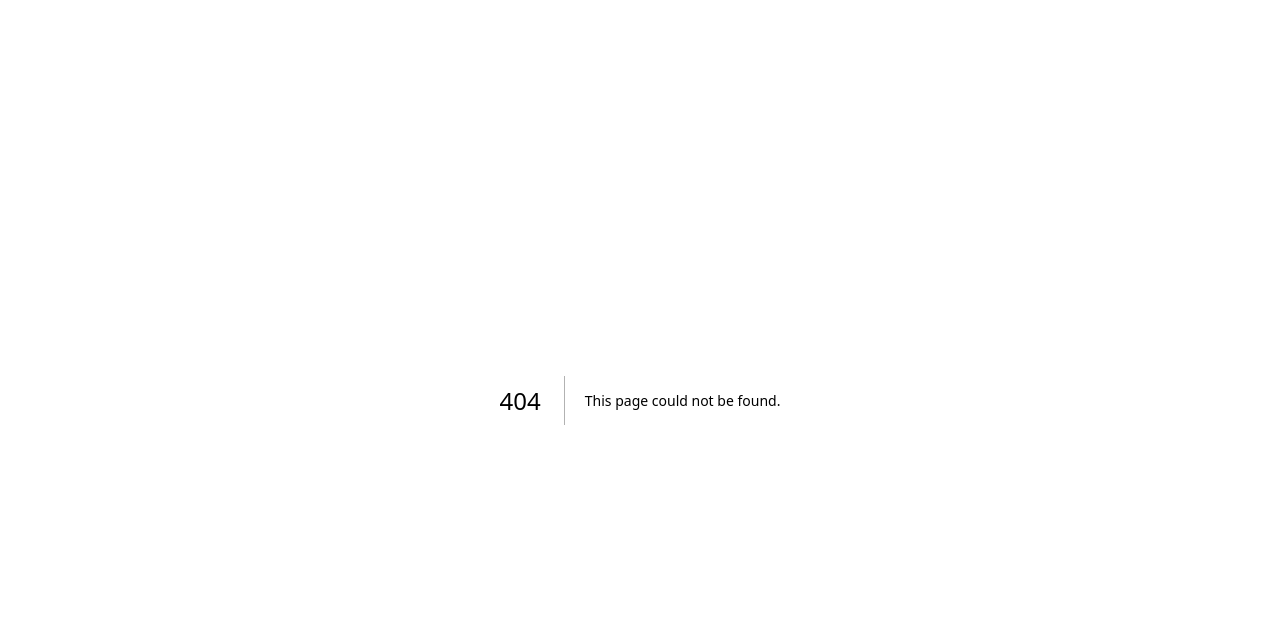
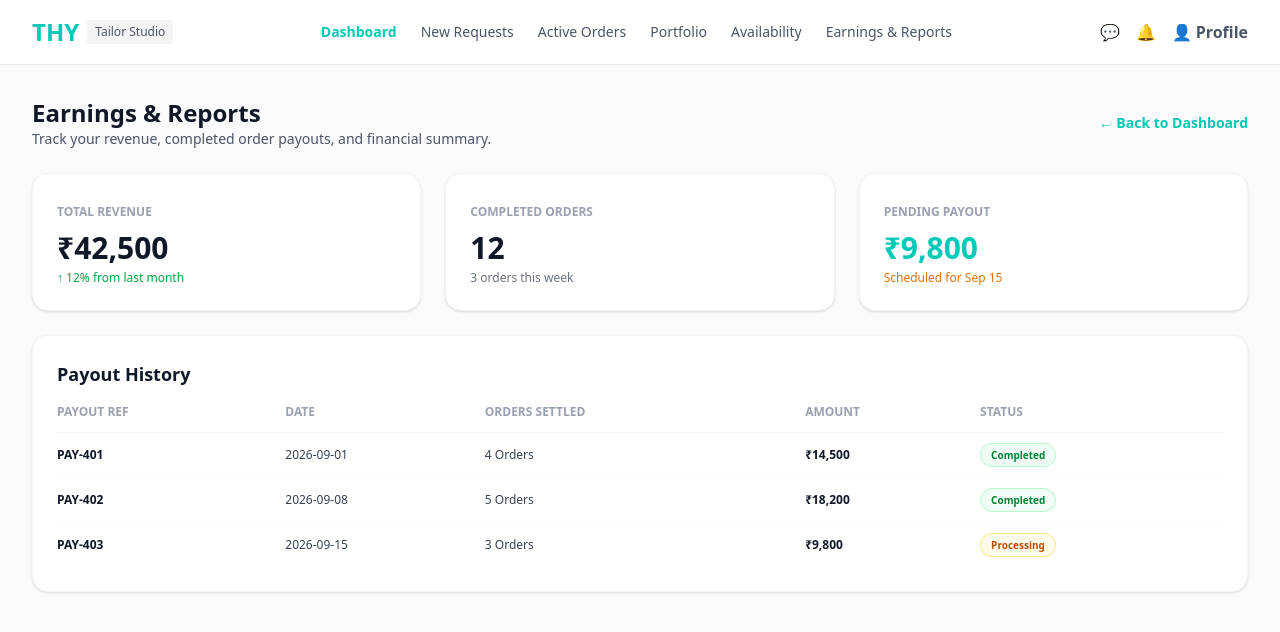
Before and after one commit to Sarvesh-Ragav/THY, a Next.js app: page /tailor-dashboard/earnings in a window 1280 px wide. Before the commit this address had no page. Shown: the top 632 px of the page. Built offline with nearby package versions, Linux system fonts and the light colour scheme.

Commit message:
Added Earnings and Reports sub-page

```diff
--- /dev/null
+++ b/src/app/tailor-dashboard/earnings/page.tsx
@@ -0,0 +1,89 @@
+'use client';
+
+import React from 'react';
+import Link from 'next/link';
+
+const mockPayouts = [
+  { id: 'PAY-401', date: '2026-09-01', amount: '₹14,500', ordersCount: 4, status: 'Completed' },
+  { id: 'PAY-402', date: '2026-09-08', amount: '₹18,200', ordersCount: 5, status: 'Completed' },
+  { id: 'PAY-403', date: '2026-09-15', amount: '₹9,800', ordersCount: 3, status: 'Processing' },
+];
+
+export default function EarningsPage() {
+  return (
+    <div className="space-y-6">
+      {/* Header */}
+      <div className="flex items-center justify-between">
+        <div>
+          <h1 className="text-2xl font-bold text-gray-900">Earnings & Reports</h1>
+          <p className="text-sm text-gray-600">Track your revenue, completed order payouts, and financial summary.</p>
+        </div>
+        <Link
+          href="/tailor-dashboard"
+          className="text-sm font-semibold text-[#00c9b7] hover:underline"
+        >
+          ← Back to Dashboard
+        </Link>
+      </div>
+
+      {/* Metrics Grid */}
+      <div className="grid grid-cols-1 sm:grid-cols-3 gap-6">
+        <div className="bg-white p-6 rounded-2xl border border-gray-100 shadow-sm">
+          <span className="text-xs font-semibold text-gray-400 uppercase">Total Revenue</span>
+          <h2 className="text-3xl font-extrabold text-gray-900 mt-2">₹42,500</h2>
+          <p className="text-xs text-green-600 font-medium mt-1">↑ 12% from last month</p>
+        </div>
+
+        <div className="bg-white p-6 rounded-2xl border border-gray-100 shadow-sm">
+          <span className="text-xs font-semibold text-gray-400 uppercase">Completed Orders</span>
+          <h2 className="text-3xl font-extrabold text-gray-900 mt-2">12</h2>
+          <p className="text-xs text-gray-500 font-medium mt-1">3 orders this week</p>
+        </div>
+
+        <div className="bg-white p-6 rounded-2xl border border-gray-100 shadow-sm">
+          <span className="text-xs font-semibold text-gray-400 uppercase">Pending Payout</span>
+          <h2 className="text-3xl font-extrabold text-[#00c9b7] mt-2">₹9,800</h2>
+          <p className="text-xs text-amber-600 font-medium mt-1">Scheduled for Sep 15</p>
+        </div>
+      </div>
+
+      {/* Payout History Table */}
+      <div className="bg-white rounded-2xl border border-gray-100 shadow-sm p-6 space-y-4">
+        <h2 className="text-lg font-bold text-gray-900">Payout History</h2>
+
+        <div className="overflow-x-auto">
+          <table className="w-full text-left text-xs">
+            <thead>
+              <tr className="border-b border-gray-100 text-gray-400 font-semibold uppercase">
+                <th className="pb-3">Payout Ref</th>
+                <th className="pb-3">Date</th>
+                <th className="pb-3">Orders Settled</th>
+                <th className="pb-3">Amount</th>
+                <th className="pb-3">Status</th>
+              </tr>
+            </thead>
+            <tbody className="divide-y divide-gray-50 text-gray-700">
+              {mockPayouts.map((payout) => (
+                <tr key={payout.id} className="hover:bg-gray-50">
+                  <td className="py-3.5 font-bold text-gray-900">{payout.id}</td>
+                  <td className="py-3.5">{payout.date}</td>
+                  <td className="py-3.5">{payout.ordersCount} Orders</td>
+                  <td className="py-3.5 font-bold text-gray-900">{payout.amount}</td>
+                  <td className="py-3.5">
+                    <span className={`px-2.5 py-1 rounded-full text-[10px] font-bold ${
+                      payout.status === 'Completed'
+                        ? 'bg-green-50 text-green-700 border border-green-200'
+                        : 'bg-amber-50 text-amber-700 border border-amber-200'
+                    }`}>
+                      {payout.status}
+                    </span>
+                  </td>
+                </tr>
+              ))}
+            </tbody>
+          </table>
+        </div>
+      </div>
+    </div>
+  );
+}
```
